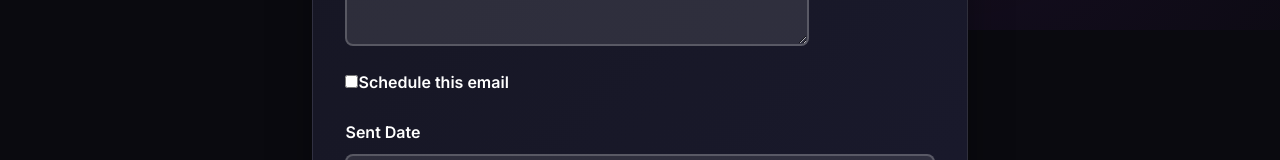
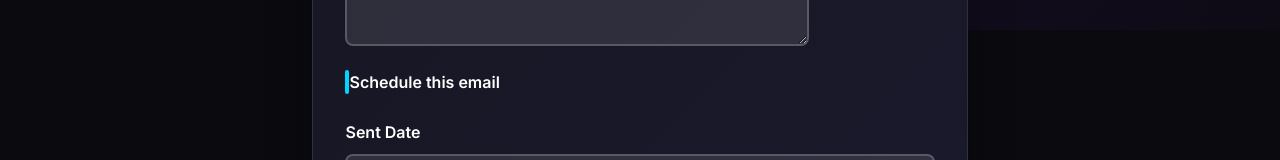
Before and after one commit to Hrishikesh-Gavai/UniMail-Pro, a React (Create React App) app: page / in a window 1280 px wide. Shown: the part 770-930 px from the top of the page. Built offline with nearby package versions, Linux system fonts and the light colour scheme; no server answers.

Commit message:
Update App.css

```diff
--- a/src/App.css
+++ b/src/App.css
@@ -1342,3 +1342,76 @@ body {
     justify-content: center;
   }
 }
+
+/* Schedule Section */
+.schedule-toggle {
+  margin-bottom: 1rem;
+}
+
+.checkbox-label {
+  display: flex;
+  align-items: center;
+  gap: 0.75rem;
+  cursor: pointer;
+  font-weight: 600;
+  color: var(--text-primary);
+}
+
+.checkbox-label input[type="checkbox"] {
+  display: none;
+}
+
+.checkmark {
+  width: 20px;
+  height: 20px;
+  border: 2px solid var(--primary);
+  border-radius: 4px;
+  position: relative;
+  transition: var(--transition);
+}
+
+.checkbox-label input[type="checkbox"]:checked + .checkmark {
+  background: var(--primary);
+}
+
+.checkbox-label input[type="checkbox"]:checked + .checkmark::after {
+  content: '✓';
+  position: absolute;
+  top: 50%;
+  left: 50%;
+  transform: translate(-50%, -50%);
+  color: white;
+  font-size: 12px;
+  font-weight: bold;
+}
+
+.schedule-fields {
+  background: rgba(0, 212, 255, 0.1);
+  padding: 1.5rem;
+  border-radius: 8px;
+  border: 1px solid rgba(0, 212, 255, 0.3);
+  margin-top: 1rem;
+}
+
+.schedule-btn {
+  background: linear-gradient(135deg, #ff6b6b 0%, #ffa500 100%) !important;
+  color: white !important;
+}
+
+/* Form Row for Schedule Fields */
+.form-row {
+  display: grid;
+  grid-template-columns: 1fr 1fr;
+  gap: 1rem;
+}
+
+/* Responsive Design */
+@media (max-width: 768px) {
+  .form-row {
+    grid-template-columns: 1fr;
+  }
+
+  .schedule-fields {
+    padding: 1rem;
+  }
+}
```
